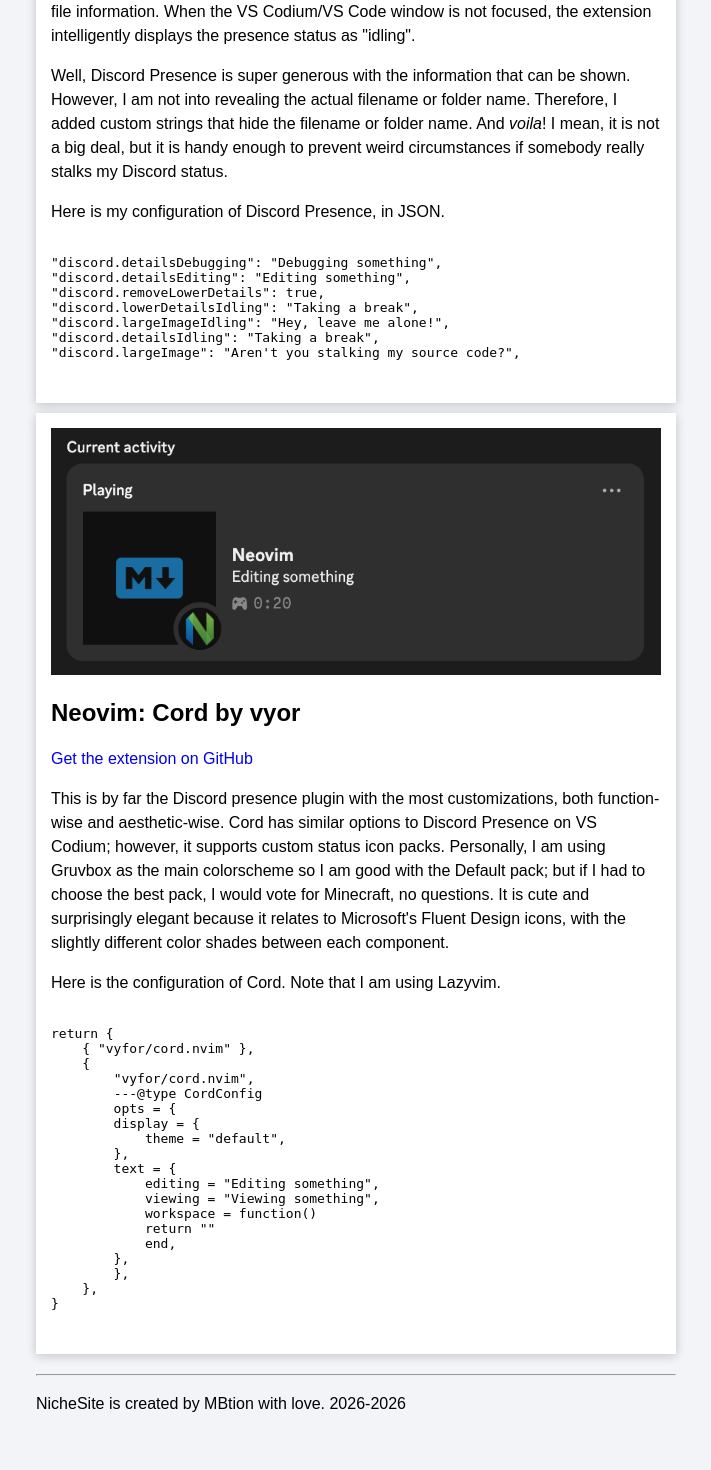
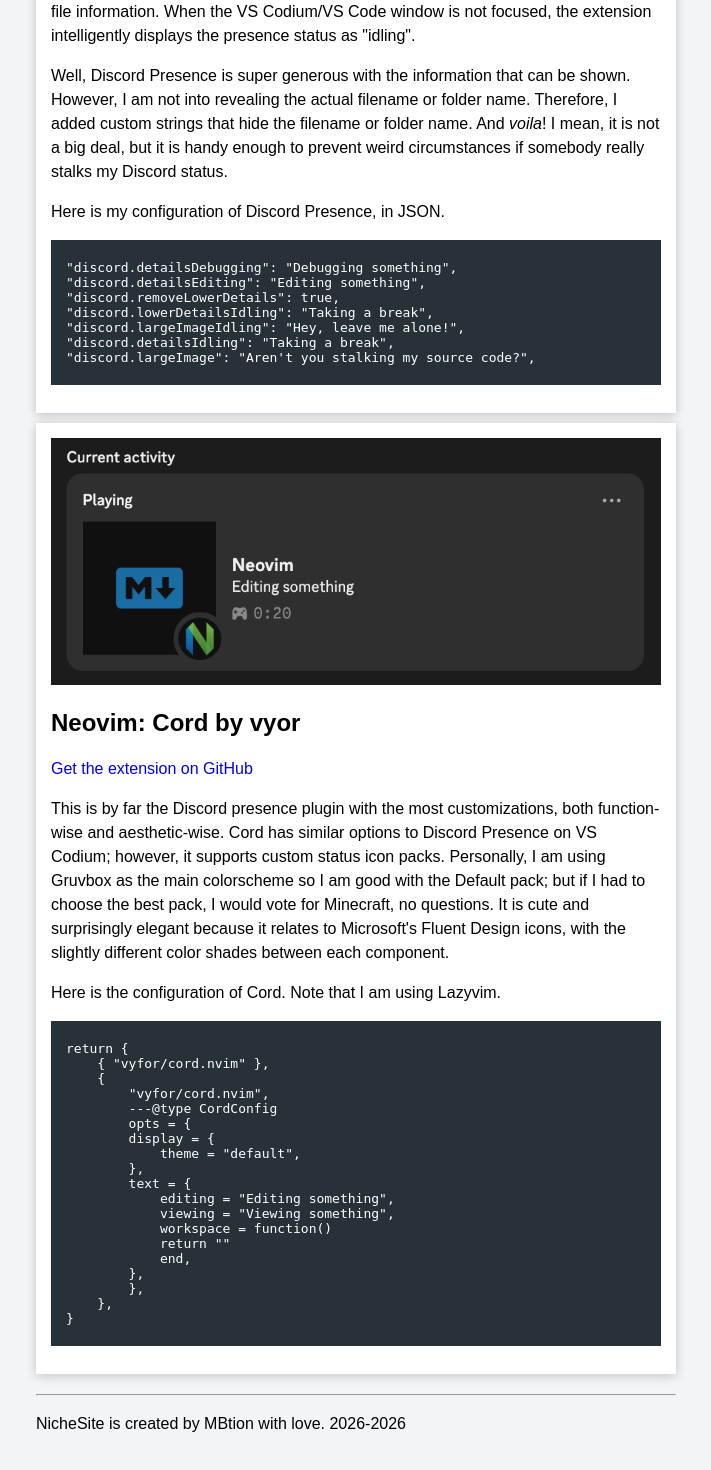
Before and after one commit to mbti0n/nichesite, a PHP site: page /coding-discord-presence-sharing-what-i-am-coding-to-the-world.html in a window 1280 px wide. Shown: the part 995-2465 px from the top of the page, without its empty margins (284-995 px from the left). Before the commit the page ends 2407 px from the top, so only its background shows below. Run offline with PHP 8.4, Linux system fonts and the light colour scheme.

Commit message:
Update style.css

```diff
--- a/style.css
+++ b/style.css
@@ -56,6 +56,13 @@ a {
 img {
     width: 100%
 }
+
+pre {
+    background: #263238;
+    color: white;
+    padding: 5px 15px;
+}
+
 
 #homeLink {
     color: black;
```
